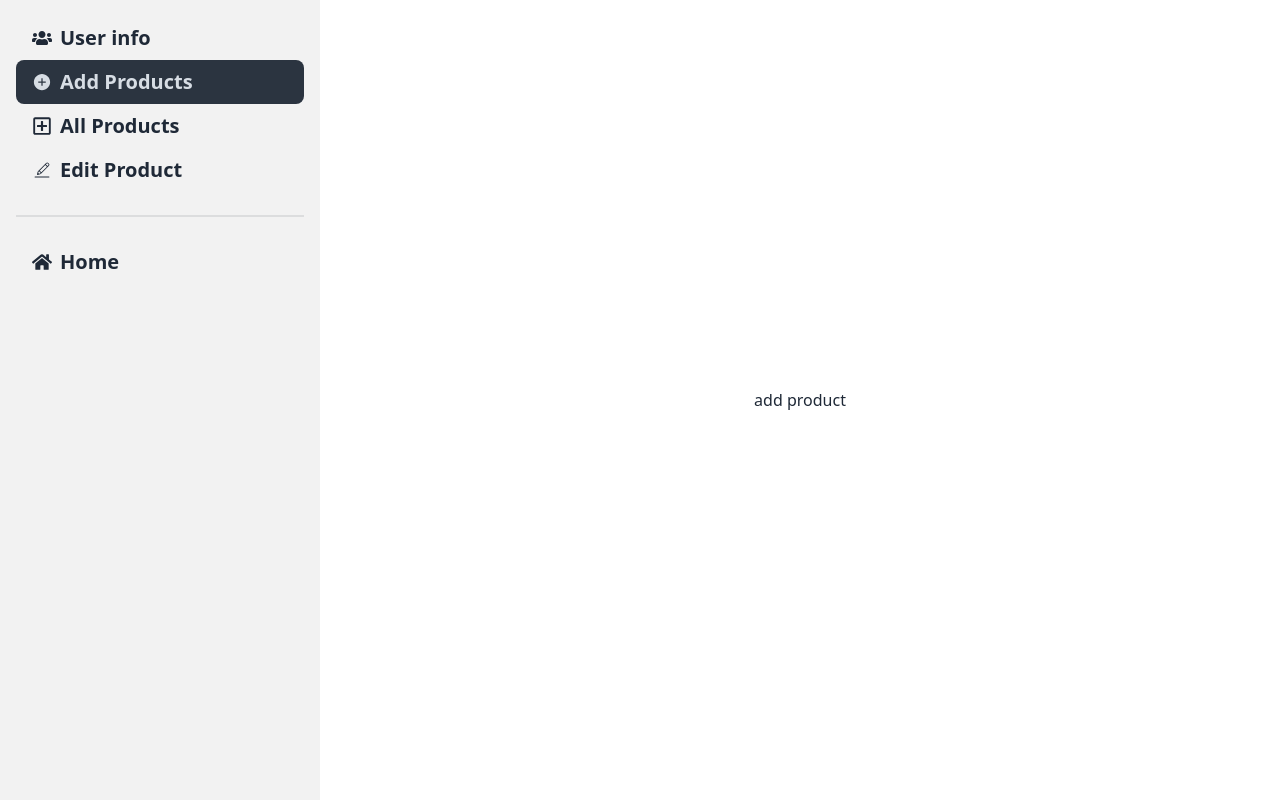
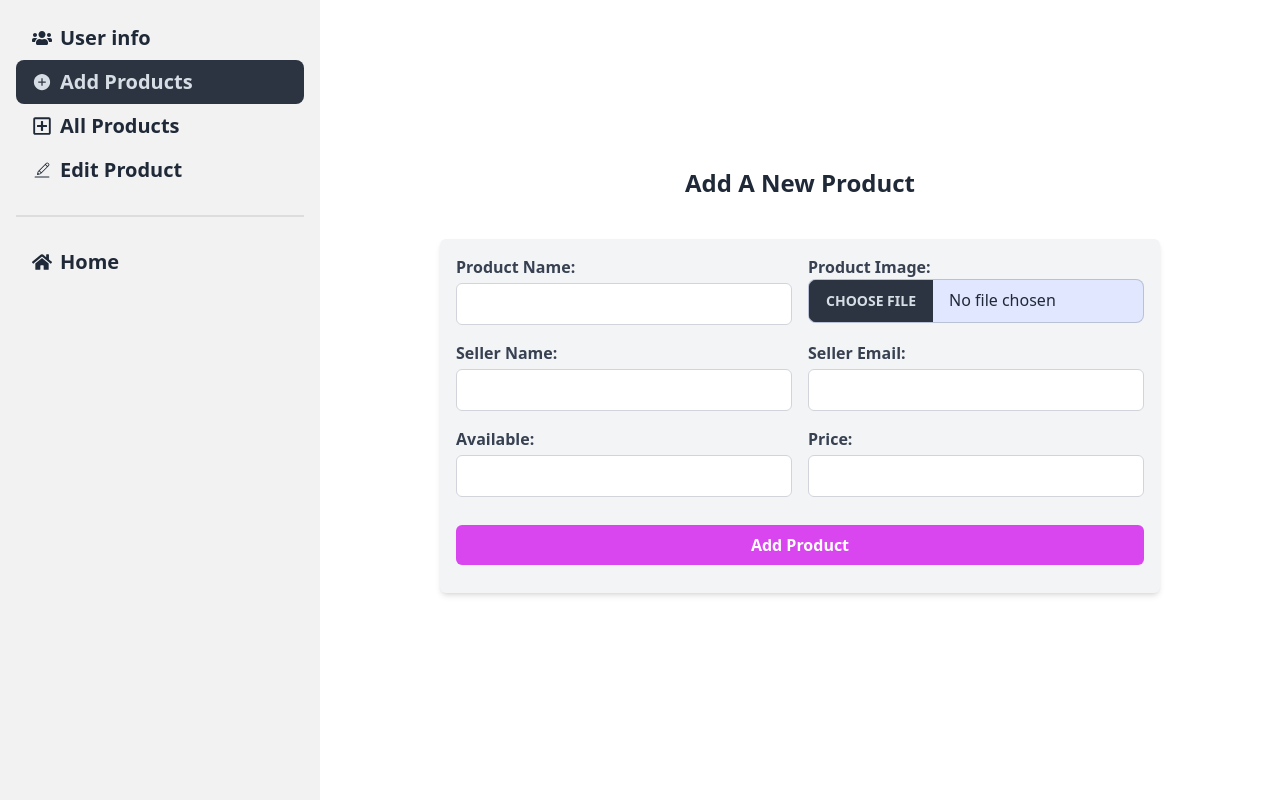
Before and after one commit to mahbub-alom/planet-shoes-client, a React (Vite) app: page /dashboard/addproduct in a window 1280 px wide. Built offline with nearby package versions, Linux system fonts and the light colour scheme; no server answers.

Commit message:
add product page done

```diff
--- a/package.json
+++ b/package.json
@@ -22,6 +22,7 @@
     "react-icons": "^5.2.1",
     "react-router-dom": "^6.23.1",
     "sort-by": "^1.2.0",
+    "sweetalert2": "^11.11.0",
     "swiper": "^11.1.4"
   },
   "devDependencies": {
--- a/src/Pages/Dashboard/AddProducts.jsx
+++ b/src/Pages/Dashboard/AddProducts.jsx
@@ -1,10 +1,167 @@
 import React from 'react';
+import useAuth from '../../hook/useAuth';
+import { useForm } from 'react-hook-form';
+import Swal from 'sweetalert2';
+import { Zoom } from 'react-awesome-reveal';
+
+const img_hosting_token = import.meta.env.VITE_IMGBB_KEY;
 
 const AddProducts = () => {
+    const { user } = useAuth();
+    const { register, handleSubmit, reset } = useForm();
+    const img_hosting_url = `https://api.imgbb.com/1/upload?key=${img_hosting_token}`;
+
+    const onSubmit = (data) => {
+        Swal.fire({
+            title: "Are you sure?",
+            text: "You want to add this product",
+            icon: "warning",
+            showCancelButton: true,
+            confirmButtonColor: "#50C878",
+            cancelButtonColor: "#d33",
+            confirmButtonText: "Yes, Add Product!",
+        }).then((result) => {
+            if (result.isConfirmed) {
+                const formData = new FormData();
+                formData.append("image", data.productImage[0]);
+                fetch(img_hosting_url, {
+                    method: "POST",
+                    body: formData,
+                })
+                    .then((res) => res.json())
+                    .then((imgResponse) => {
+                        // console.log(imgResponse);
+                        if (imgResponse.success) {
+                            const imgURL = imgResponse.data.display_url;
+                            const classData = {
+                                productName: data.productName,
+                                prodcutImage: imgURL,
+                                sellerName: user?.displayName,
+                                sellerEmail: user?.email,
+                                availableProduct: data.availableProduct,
+                                price: data.price,
+                            };
+                            // handleSwalFireWithUpdate(classData);
+                        }
+                    })
+                    .catch((err) => {
+                        Swal.fire(`Something went wrong!`, `${err.message}`, "error");
+                    });
+            }
+        });
+    };
+
+    // const handleSwalFireWithUpdate = (classData) => {
+    //   const token = localStorage.getItem("access-token");
+
+    //   fetch("https://cricket-starts-server.vercel.app/classes", {
+    //     method: "POST",
+    //     headers: {
+    //       "Content-Type": "application/json",
+    //       Authorization: `Bearer ${token}`,
+    //     },
+    //     body: JSON.stringify(classData),
+    //   })
+    //     .then((res) => res.json())
+    //     .then((data) => {
+    //       // console.log(data);
+    //       if (data.insertedId) {
+    //         reset();
+    //         Swal.fire(
+    //           `${classData.className} Added Successfully!`,
+    //           "Your class has been added.",
+    //           "success"
+    //         );
+    //       }
+    //     })
+    //     .catch((err) => console.log(err));
+    // };
+
     return (
-        <div>
-            <h2>add product</h2>
-        </div>
+        <>
+            <Zoom>
+                <h1 className="text-2xl font-semibold ">Add A New Product</h1>
+            </Zoom>
+            <div className="w-full mx-auto my-10">
+                <form
+                    onSubmit={handleSubmit(onSubmit)}
+                    className="w-11/12 md:w-9/12 mx-auto p-4 bg-gray-100 shadow-md rounded-md"
+                >
+                    <div className="flex gap-4">
+                        <div className="mb-4 md:w-1/2">
+                            <label className="text-gray-700 font-semibold">Product Name:</label>
+                            <input
+                                type="text"
+                                {...register("productName", { required: true })}
+                                className="w-full px-3 py-2 mt-1 text-gray-700 bg-white border border-gray-300 rounded-md focus:outline-none focus:ring-blue-500 focus:border-blue-500"
+                            />
+                        </div>
+                        <div className="mb-4 md:w-1/2">
+                            <label className="text-gray-700 font-semibold">
+                                Product Image:
+                            </label>
+                            <input
+                                type="file"
+                                {...register("productImage", { required: true })}
+                                className="file-input bg-indigo-100 h-11 file-input-bordered w-full "
+                            />
+                        </div>
+                    </div>
+                    <div className="md:flex gap-4">
+                        <div className="mb-4 md:w-1/2">
+                            <label className="text-gray-700 font-semibold">
+                                Seller Name:
+                            </label>
+                            <input
+                                type="text"
+                                value={user?.displayName}
+                                readOnly
+                                className="w-full px-3 py-2 mt-1 text-gray-700 bg-white border border-gray-300 rounded-md focus:outline-none focus:ring-blue-500 focus:border-blue-500"
+                            />
+                        </div>
+                        <div className="mb-4 md:w-1/2">
+                            <label className="text-gray-700 font-semibold">
+                                Seller Email:
+                            </label>
+                            <input
+                                type="email"
+                                value={user?.email}
+                                readOnly
+                                className="w-full px-3 py-2 mt-1 text-gray-700 bg-white border border-gray-300 rounded-md focus:outline-none focus:ring-blue-500 focus:border-blue-500"
+                            />
+                        </div>
+                    </div>
+
+                    <div className="md:flex gap-4">
+                        <div className="mb-4 md:w-1/2">
+                            <label className="text-gray-700 font-semibold">
+                                Available:
+                            </label>
+                            <input
+                                type="number"
+                                {...register("availableProduct", { required: true })}
+                                className="w-full px-3 py-2 mt-1 text-gray-700 bg-white border border-gray-300 rounded-md focus:outline-none focus:ring-blue-500 focus:border-blue-500"
+                            />
+                        </div>
+                        <div className="mb-4 md:w-1/2">
+                            <label className="text-gray-700 font-semibold">Price:</label>
+                            <input
+                                type="number"
+                                {...register("price", { required: true })}
+                                className="w-full px-3 py-2 mt-1 text-gray-700 bg-white border border-gray-300 rounded-md focus:outline-none focus:ring-blue-500 focus:border-blue-500"
+                            />
+                        </div>
+                    </div>
+                    <div>
+                        <input
+                            type="submit"
+                            value="Add Product"
+                            className="px-4 py-2 cursor-pointer my-3 w-full font-semibold text-white bg-fuchsia-500 rounded-md hover:bg-fuchsia-500 focus:outline-none focus:bg-fuchsia-800"
+                        />
+                    </div>
+                </form>
+            </div>
+        </>
     );
 };
 
```
Also changed, not shown: 1 other file (tests, documents, lock files or other folders).
